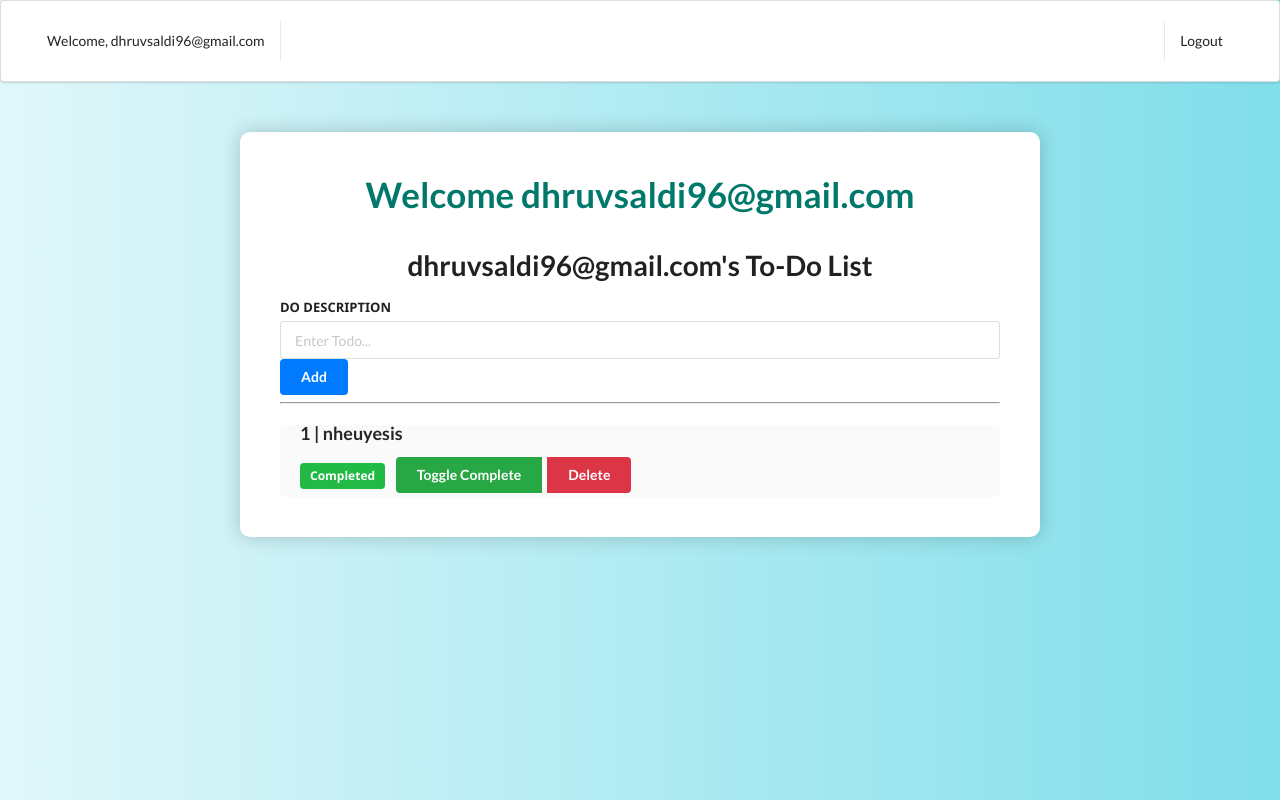
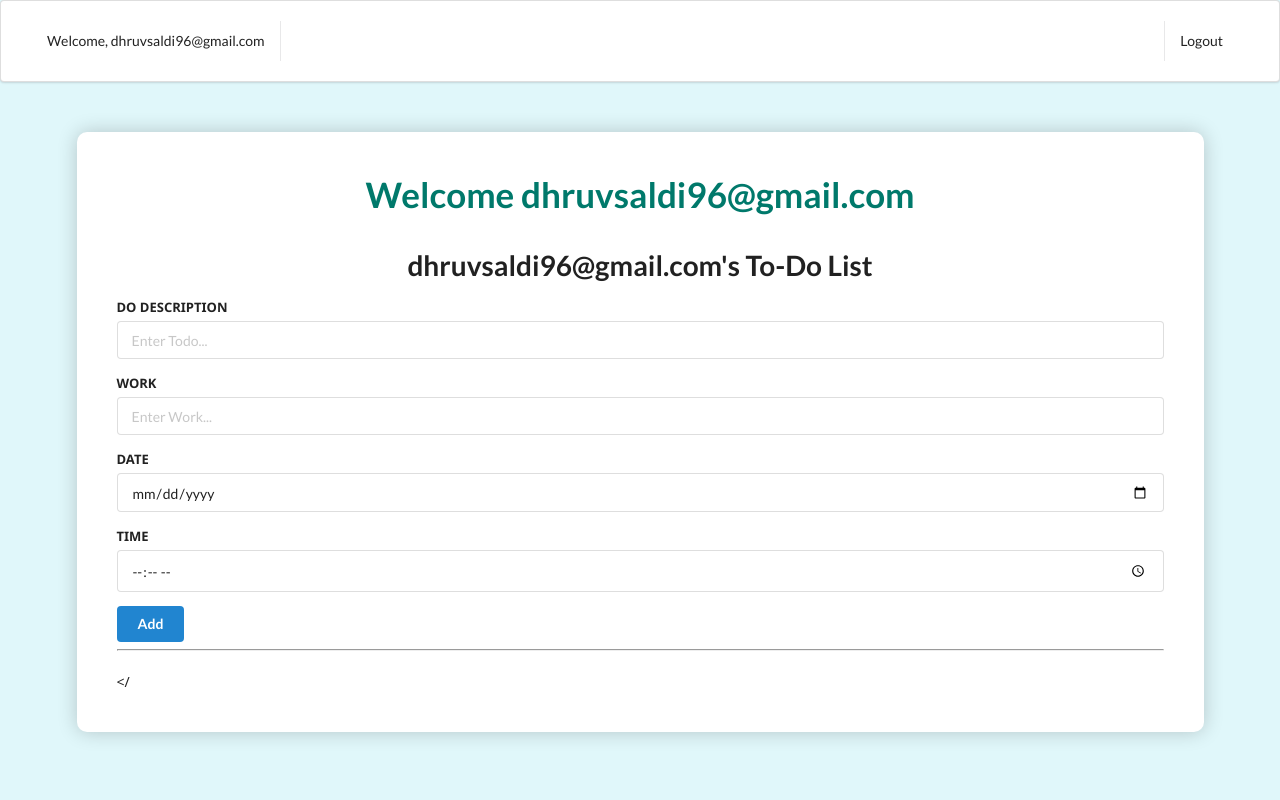
Before and after one commit to Aryansemwal011/web-dev-project, a Flask app: page / in a window 1280 px wide. Run offline with Flask 3, Linux system fonts and the light colour scheme; a user stored in the database is signed in; data comes from the database, SQL or seed files in the repository.

Commit message:
"changes"

```diff
--- a/app.py
+++ b/app.py
@@ -1,6 +1,7 @@
 from flask import Flask, render_template, request, redirect, url_for, session
 from flask_sqlalchemy import SQLAlchemy
 from werkzeug.security import generate_password_hash, check_password_hash
+from datetime import datetime
 
 app = Flask(__name__)
 app.secret_key = 'super secret key'
@@ -11,17 +12,22 @@
 class Todo(db.Model):
     id = db.Column(db.Integer, primary_key=True)
     title = db.Column(db.String(100))
+    work = db.Column(db.String(100))
+    date = db.Column(db.Date, nullable=False, default=datetime.utcnow)
+    time = db.Column(db.Time, nullable=False)
     complete = db.Column(db.Boolean)
+    user_id = db.Column(db.Integer, db.ForeignKey('user.id'), nullable=False)  # Add this line
 
 class User(db.Model):
     id = db.Column(db.Integer, primary_key=True)
     username = db.Column(db.String(80), unique=True, nullable=False)
     password = db.Column(db.String(200), nullable=False)
+    todos = db.relationship('Todo', backref='user', lazy=True)  # Add this line
 
 @app.route("/")
 def home():
     if 'user_id' in session:
-        todo_list = Todo.query.all()
+        todo_list = Todo.query.filter_by(user_id=session['user_id']).all()  # Filter by user_id
         return render_template("base.html", todo_list=todo_list)
     return redirect(url_for('login'))
 
@@ -65,7 +71,12 @@
     if 'user_id' not in session:
         return redirect(url_for('login'))
     title = request.form.get("title")
-    new_todo = Todo(title=title, complete=False)
+    work = request.form.get("work")
+    date_str = request.form.get("date")
+    time_str = request.form.get("time")
+    date_obj = datetime.strptime(date_str, '%Y-%m-%d').date()
+    time_obj = datetime.strptime(time_str, '%H:%M').time()
+    new_todo = Todo(title=title, work=work, date=date_obj, time=time_obj, complete=False, user_id=session['user_id'])  # Add user_id here
     db.session.add(new_todo)
     db.session.commit()
     return redirect(url_for("home"))
@@ -74,7 +85,7 @@
 def update(todo_id):
     if 'user_id' not in session:
         return redirect(url_for('login'))
-    todo = Todo.query.filter_by(id=todo_id).first()
+    todo = Todo.query.filter_by(id=todo_id, user_id=session['user_id']).first()  # Add user_id filter
     todo.complete = not todo.complete
     db.session.commit()
     return redirect(url_for("home"))
@@ -83,7 +94,7 @@
 def delete(todo_id):
     if 'user_id' not in session:
         return redirect(url_for('login'))
-    todo = Todo.query.filter_by(id=todo_id).first()
+    todo = Todo.query.filter_by(id=todo_id, user_id=session['user_id']).first()  # Add user_id filter
     db.session.delete(todo)
     db.session.commit()
     return redirect(url_for("home"))
--- a/templates/base.html
+++ b/templates/base.html
@@ -8,7 +8,7 @@
     <script src="https://cdn.jsdelivr.net/npm/semantic-ui@2.4.2/dist/semantic.min.js"></script>
     <style>
         body {
-            background: linear-gradient(to right, #e0f7fa, #80deea);
+            background-color: #e0f7fa;
             font-family: 'Segoe UI', Tahoma, Geneva, Verdana, sans-serif;
         }
         .navbar {
@@ -25,7 +25,7 @@
             text-decoration: none;
             margin-right: 10px;
         }
-        .main-content {
+        .container {
             margin-top: 50px;
             background-color: #ffffff;
             padding: 40px;
@@ -53,36 +53,9 @@
         }
         .ui.buttons .ui.button {
             margin-right: 5px;
-            transition: background-color 0.3s, transform 0.3s;
-        }
-        .ui.buttons .ui.button:hover {
-            background-color: #005f56;
-            transform: scale(1.05);
-        }
-        .ui.blue.button {
-            background-color: #007bff;
-            color: #fff;
-        }
-        .ui.blue.button:hover {
-            background-color: #0056b3;
-        }
-        .ui.green.button {
-            background-color: #28a745;
-            color: #fff;
-        }
-        .ui.green.button:hover {
-            background-color: #218838;
-        }
-        .ui.red.button {
-            background-color: #dc3545;
-            color: #fff;
-        }
-        .ui.red.button:hover {
-            background-color: #c82333;
         }
     </style>
 </head>
-
 <body>
     <div class="ui menu navbar">
         <div class="left menu">
@@ -100,17 +73,28 @@
         </div>
     </div>
 
-    <div class="main-content">
-        <h2 class="welcome-title">Welcome {% if 'username' in session %}{{ session['username'] }}{% endif %} </h2>
-
-        <h1 class="ui header header-title">{% if 'username' in session %}{{ session['username'] }}'s{% endif %}  To-Do List</h1>
+    <div class="ui container">
+        <h2 class="welcome-title">Welcome {% if 'username' in session %}{{ session['username'] }}{% endif %}</h2>
+        <h1 class="ui header header-title">{% if 'username' in session %}{{ session['username'] }}'s{% endif %} To-Do List</h1>
 
         <form class="ui form" action="/add" method="post">
             <div class="field">
                 <label>DO DESCRIPTION</label>
                 <input type="text" name="title" placeholder="Enter Todo...">
-                <button class="ui blue button" type="submit">Add</button>
             </div>
+            <div class="field"> <!-- Added field for work -->
+                <label>WORK</label>
+                <input type="text" name="work" placeholder="Enter Work...">
+            </div>
+            <div class="field"> <!-- Added field for date -->
+                <label>DATE</label>
+                <input type="date" name="date" required>
+            </div>
+            <div class="field"> <!-- Added field for time -->
+                <label>TIME</label>
+                <input type="time" name="time" required>
+            </div>
+            <button class="ui blue button" type="submit">Add</button>
         </form>
 
         <hr>
@@ -119,7 +103,7 @@
             {% for todo in todo_list %}
             <div class="item">
                 <div class="content">
-                    <p class="header">{{ todo.id }} | {{ todo.title }}</p>
+                    <p class="header">{{ todo.id }} | {{ todo.title }} | {{ todo.work }} | {{ todo.date }} | {{ todo.time }}</p> <!-- Updated line -->
                     <div class="extra">
                         {% if todo.complete == False %}
                         <span class="ui gray label">Not Complete</span>
@@ -135,8 +119,4 @@
                 </div>
             </div>
             {% endfor %}
-        </div>
-    </div>
-</body>
-
-</html>
+        </
```
